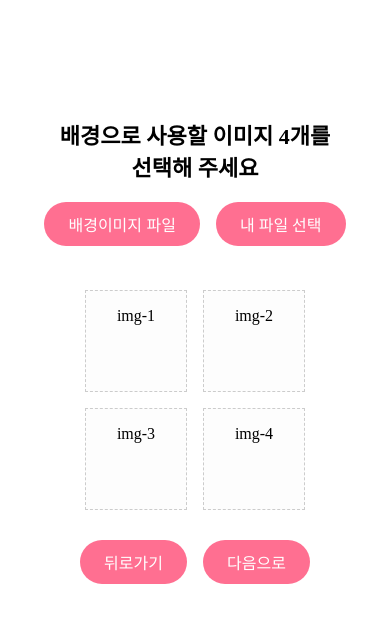
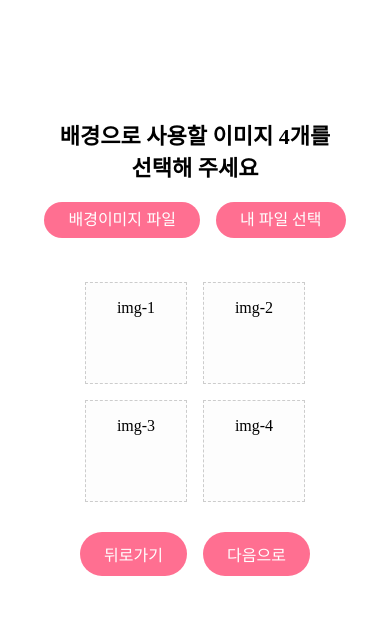
Before and after one commit to xeon-243859/ppongtok-app, a Next.js app: page /imageselectpage in a window 390 px wide. Shown: the top 622 px of the page. Built offline with nearby package versions, Linux system fonts and the light colour scheme; no server answers.

Commit message:
🐞 fix: 중첩 CSS 제거 및 모바일 스타일 수정

```diff
--- a/pages/imageselectpage.module.css
+++ b/pages/imageselectpage.module.css
@@ -178,8 +178,12 @@
 
 /* 상단 개별 버튼 (배경이미지 파일, 내 파일 선택) */
 .selectButton {
-  background-color: #ff6f91;
-  color: #fff;
+
+  display: inline-block; /* label도 버튼처럼 */
+  text-align: center;
+  line-height: 1;
+  background-color: #ff6f91 !important;
+  color: #fff !important;
   border: none;
   border-radius: 25px;
   padding: 10px 24px;
@@ -187,7 +191,7 @@
   font-weight: 500;
   cursor: pointer;
   transition: background-color 0.3s ease;
-  white-space: nowrap; /* 텍스트 줄바꿈 방지 */
+  white-space: nowrap;
 }
 
 .selectButton:hover {
```
